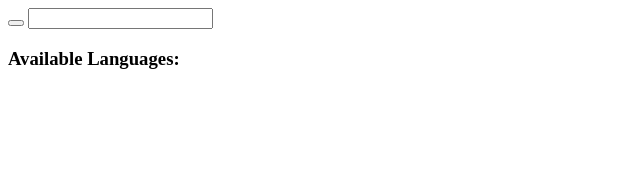
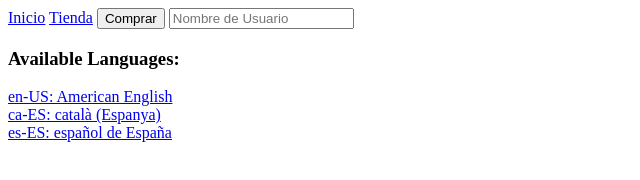
Before and after one commit to ArnyminerZ/JavaScript-Translator, a plain HTML site: page example/index.html in a window 1280 px wide. Shown: the whole page, without its empty margins (0-640 px from the left). Drawn offline with Linux system fonts and the light colour scheme.

Commit message:
Migrated to `1.5.1`

```diff
--- a/example/index.html
+++ b/example/index.html
@@ -17,12 +17,7 @@
 
 <script src="../dist/js/translate.js"></script>
 <script>
-    setUpLanguages('en-US', 'es-ES', {
-        "en-US": "English",
-        "ca-ES": "Català",
-        "es-ES": "Español"
-    }, "./lang/");
-    loadLanguage();
+    setUpLanguages('en-US', 'es-ES', [ "en-US", "ca-ES", "es-ES" ], "./lang/");
 </script>
 </body>
 </html>
```
